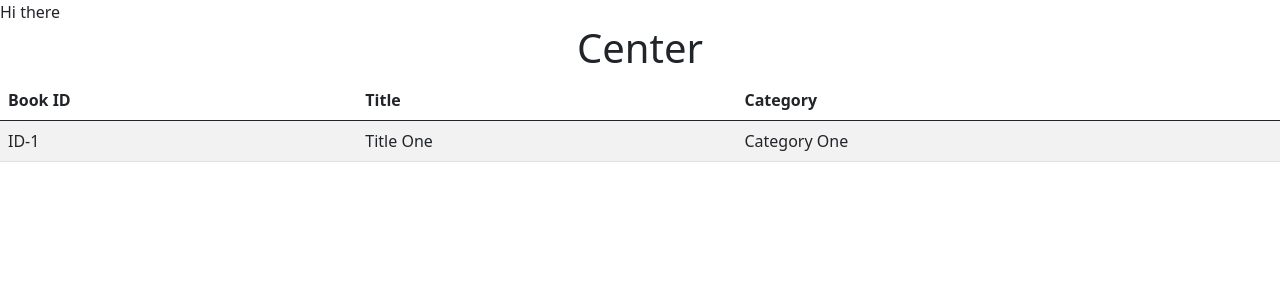
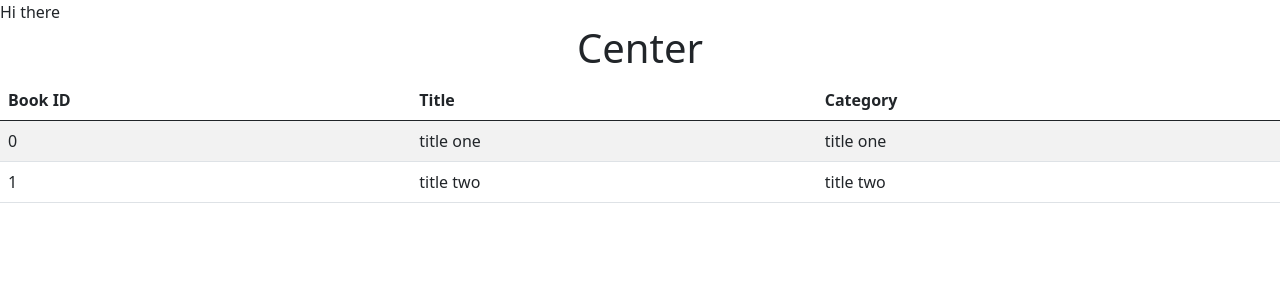
Before and after one commit to karmaester/react-redux-bookstore, a React (Create React App) app: page / in a window 1280 px wide. Shown: the top 300 px of the page. Built offline with nearby package versions, Linux system fonts and the light colour scheme.

Commit message:
Display all books in state

```diff
--- a/src/components/BookList.js
+++ b/src/components/BookList.js
@@ -1,6 +1,11 @@
+/* eslint-disable react/forbid-prop-types */
 import React from 'react';
+import { connect } from 'react-redux';
+import PropTypes from 'prop-types';
 
-const BookList = () => (
+const BookList = ({ books }) => {
+  console.log(books);
+  return (
     <div>
       <h1 className="text-center">Center</h1>
       <table className="table table-striped">
@@ -12,14 +17,24 @@
           </tr>
         </thead>
         <tbody>
-        <tr>
-          <td>ID-1</td>
-          <td>Title One</td>
-          <td>Category One</td>
+          {books.map((book) => (
+            <tr key={book.id}>
+              <td>{book.id}</td>
+              <td>{book.title}</td>
+              <td>{book.category}</td>
             </tr>
+          ))}
         </tbody>
       </table>
     </div>
   );
+};
 
-export default BookList;
+BookList.propTypes = {
+  books: PropTypes.array.isRequired,
+};
+
+const mapStateToProps = (state) => ({
+  books: state.books,
+});
+export default connect(mapStateToProps)(BookList);
```
Lines whose indentation alone changed are shown as unchanged.
